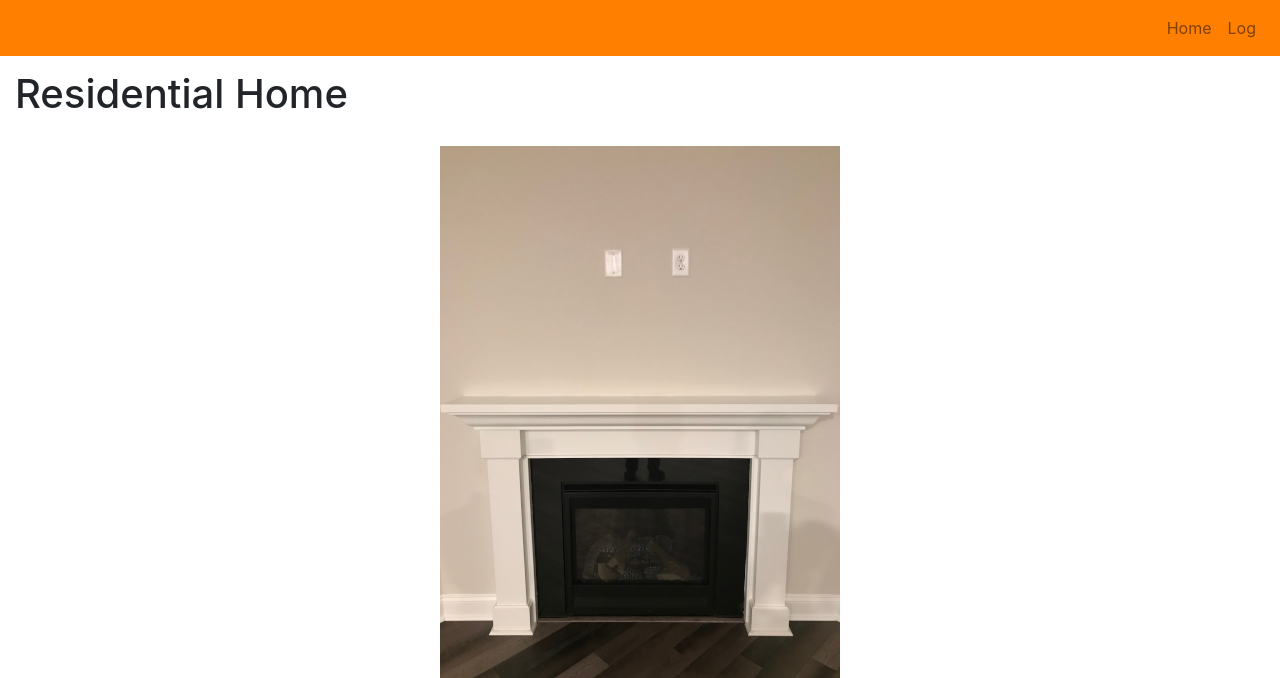
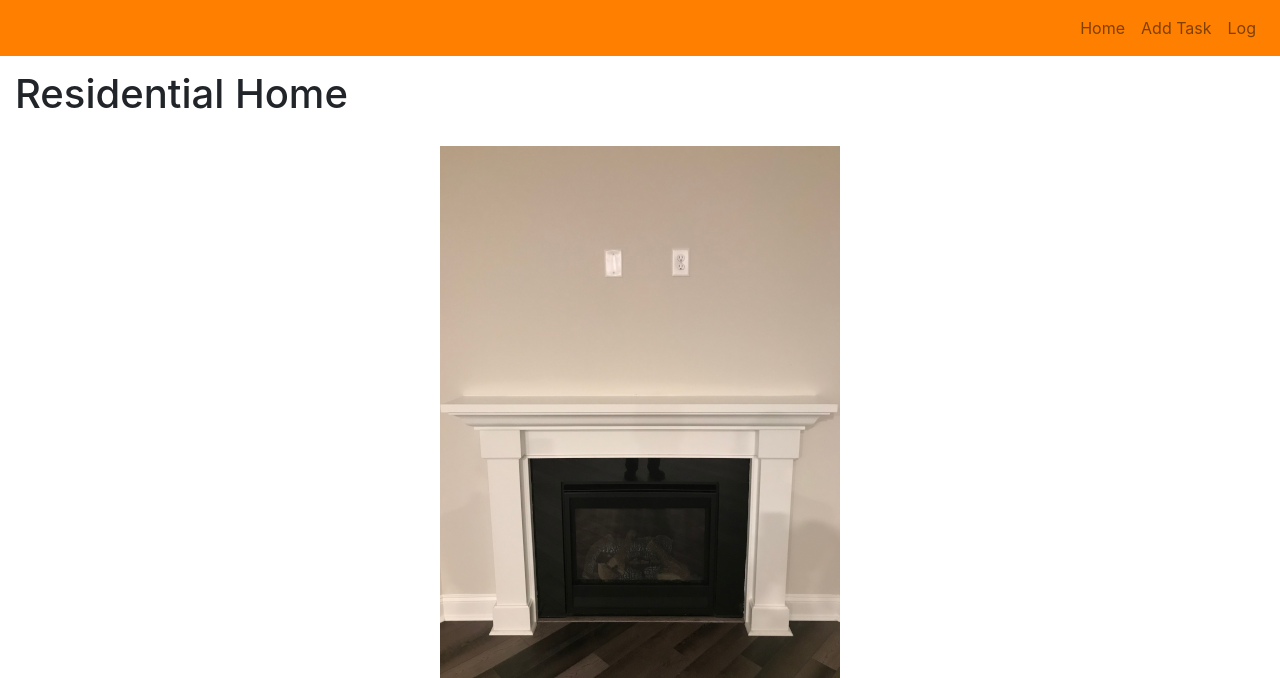
Before and after one commit to MKing301/django-mult-app, a Django app: page /residential/ in a window 1280 px wide. Shown: the top 678 px of the page. Run offline with Django 3.2, Linux system fonts and the light colour scheme; some libraries are stand-ins or nearby versions.

Commit message:
Add the add task link to residential app navbar

```diff
--- a/project/templates/residential/includes/_navbar.html
+++ b/project/templates/residential/includes/_navbar.html
@@ -6,6 +6,7 @@
         <ul class="navbar-nav mr-auto"></ul>
         <ul class="navbar-nav right">
             <li><a class="nav-link" href="{% url 'residential:index' %}">Home</a></li>
+            <li><a class="nav-link" href="{% url 'residential:add_task' %}">Add Task</a></li>
             <li><a class="nav-link" href="{% url 'residential:task_log' %}">Log</a></li>
         </ul>
     </div>
```
